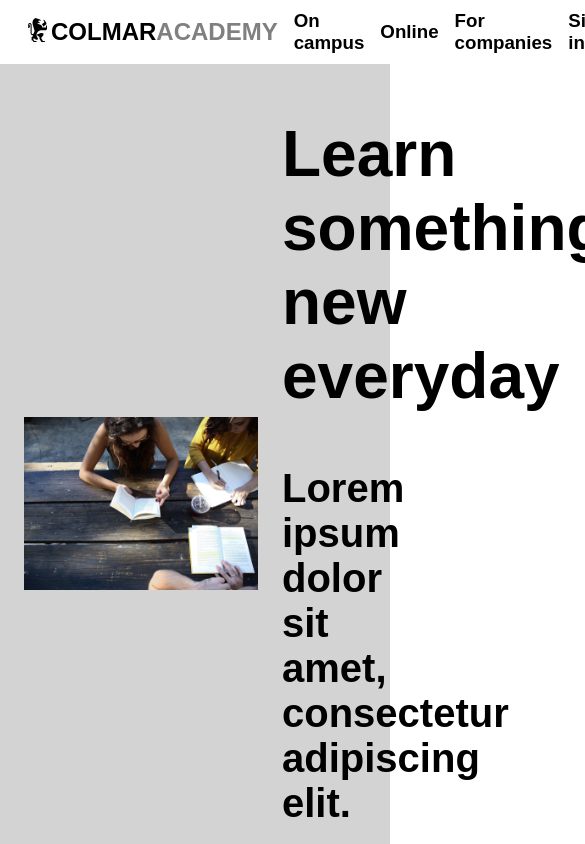
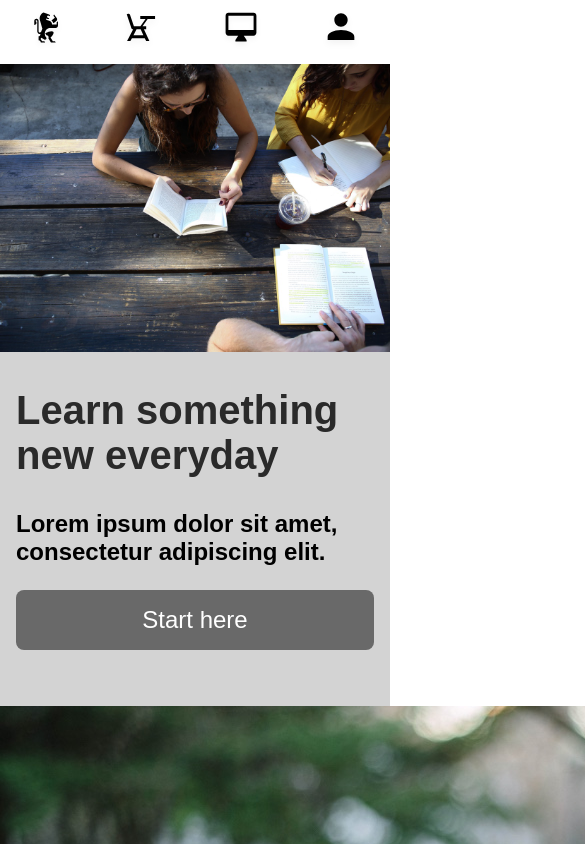
Before and after one commit to Fridox97/Fridox97.github.io, a plain HTML site: page index.html in a window 390 px wide. Shown: the top 844 px of the page, 585 px wide, since content can reach past the window. Drawn offline with Linux system fonts and the light colour scheme.

Commit message:
Primera section y header para mobile

```diff
--- a/Resources/css/index.css
+++ b/Resources/css/index.css
@@ -2,6 +2,7 @@ html{
     font-size: 16px;
     font-family: sans-serif;
 }
+@media only screen and (min-width: 500px){
 
     a{
         color: cornflowerblue;
@@ -36,11 +37,15 @@ header span{
         font-size: 1.5rem;
     }
 
+    .mobile{
+        display: none;
+    }
+
     .grey{
         color: grey;
     }
 
-nav{
+    header nav{
         width: 33%;
         padding: 0.5rem;
         display: flex;
@@ -48,7 +53,7 @@ nav{
         justify-content: space-evenly;
     }
 
-nav h3{
+    header nav h3{
         margin: 0.5rem;
     }
 
@@ -283,4 +288,85 @@ footer{
         border-top: 1px solid lightgray;
         margin: 0 1.5rem;
         padding-top: 1rem;
+        color: dimgray;
+        font-size: 1.1rem;
     }
+
+    footer .otros{
+        display: flex;
+        width: 10%;
+        justify-content: space-evenly;
+    }
+}
+
+@media only screen and (max-width: 499px) {
+
+    header{
+        height: 4rem;
+        position: fixed;
+        top: 0;
+        width: 100%;
+        background-color: white;
+        z-index: 1;
+    }
+
+    body{
+        margin: 4rem 0;
+    }
+
+    .mobile{
+        display: flex;
+        justify-content: space-around;
+        align-items: center;
+        max-width: 100%;
+    }
+
+    .mobile img{
+        height: 2.5rem;
+    }
+
+    .mobile div{
+        margin: 0.625rem 0;
+        max-width: 100%;
+    }
+
+    .desktop{
+        display: none;
+    }
+
+    #section1{
+        width: 100%;
+        background-color: lightgray;
+    }
+
+    #section1 div{
+        padding: 2rem 1rem;
+    }
+
+    #section1 h1{
+        font-size: 2.5rem;
+        margin: 0;
+        opacity: 0.8;
+    }
+
+    #section1 h2{
+        font-size: 1.5rem;
+        margin-top: 2rem;
+        margin-bottom: 1.5rem;
+    }
+
+    #section1 img{
+        max-width: 100%;
+        height: auto;
+    }
+
+    .button{
+        color: white;
+        background-color: dimgray;
+        font-size: 1.5rem;
+        max-width: 100%;
+        border-radius: 0.5rem;
+        padding: 1rem;
+        text-align: center;
+    }
+}
--- a/index.html
+++ b/index.html
@@ -4,19 +4,34 @@
         <title>Colmar Academy</title>
         <link rel="stylesheet" href="./Resources/css/index.css">
         <link rel="stylesheet" type="text/css" href="https://maxcdn.bootstrapcdn.com/font-awesome/4.7.0/css/font-awesome.css">
+        <meta name="viewport" content="width=device-width, initial-scale=1">
     </head>
     <body>
         <header>
-            <div class="logo">
+            <div class="logo desktop">
                 <img src="./Resources/capstone_colmar_assets/capstone_colmar_assets/images/ic-logo.svg" alt="">
                 <span>COLMAR</span>
                 <span class="grey">ACADEMY</span>
             </div>
-            <nav>
+            <nav class="desktop">
                 <h3>On campus</h3>
                 <h3>Online</h3>
                 <h3>For companies</h3>
                 <h3>Sign in</h3>
+            </nav>
+            <nav class="mobile">
+                <div>
+                    <img src="./Resources/capstone_colmar_assets/capstone_colmar_assets/images/ic-logo.svg" alt="">
+                </div>
+                <div>
+                    <img src="./Resources/capstone_colmar_assets/capstone_colmar_assets/images/ic-on-campus.svg" alt="">
+                </div>
+                <div>
+                    <img src="./Resources/capstone_colmar_assets/capstone_colmar_assets/images/ic-online.svg" alt="">
+                </div>
+                <div>
+                    <img src="./Resources/capstone_colmar_assets/capstone_colmar_assets/images/ic-login.svg" alt="">
+                </div>
             </nav>
         </header>
         <div class="content">
```
Lines whose indentation alone changed are shown as unchanged.
